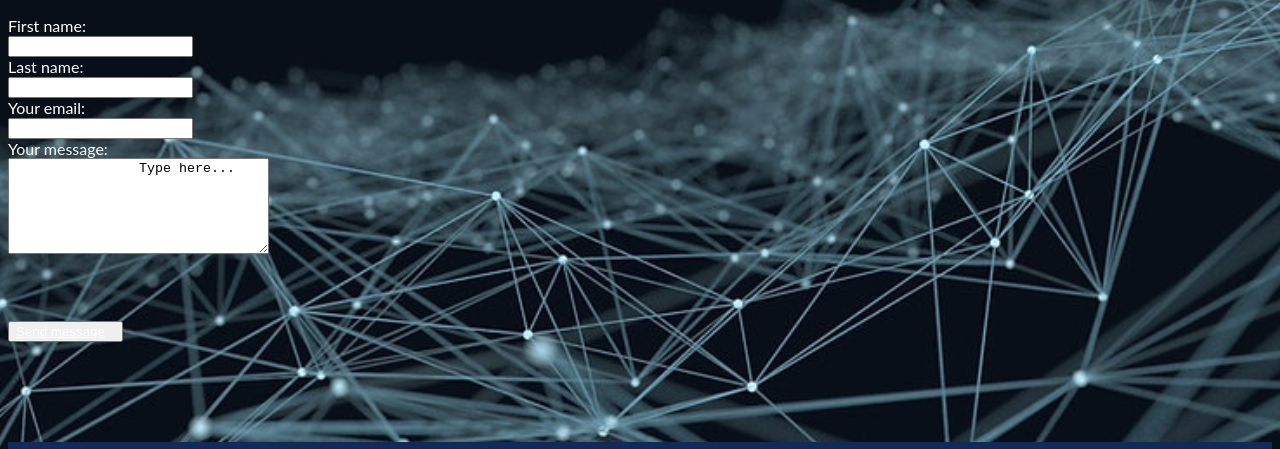
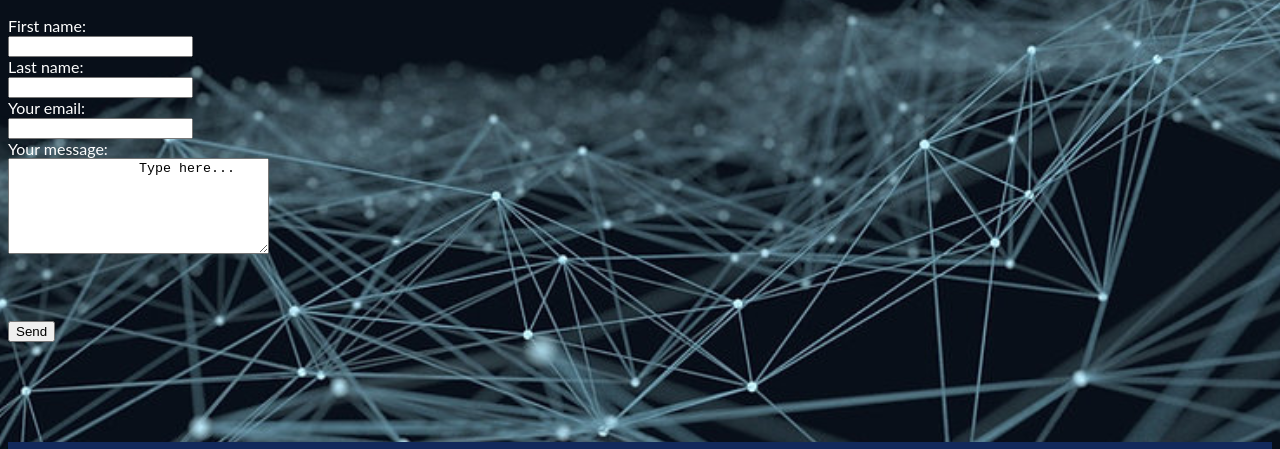
Before and after one commit to anxhelateli/portfolio-web, a plain HTML site: page kodi/html/contact.html in a window 1280 px wide. Shown: the part 261-710 px from the top of the page. Drawn offline with Linux system fonts and the light colour scheme.

Commit message:
editimi i fundit

```diff
--- a/kodi/html/contact.html
+++ b/kodi/html/contact.html
@@ -36,7 +36,7 @@
         <h1>Let's keep in touch...</h1>
         <h3>You have a question? Contact me by filling the form.</h3>
 
-             <form action="mailto:anxhelateli@hotmail.com" method="post" enctype="text/plain">
+             <form action="https://formspree.io/f/xvojykle" method="post">
                <label for="fname">First name:</label><br>
                <input type="text" id="fname" name="fname"><br>
                <label for="lname">Last name:</label><br>
@@ -51,11 +51,9 @@
 
 
             <div class="button-container">
-                <button class="inline-button" style="text-align: left;" >
-                    <a href="mailto:anxhelateli@hotmail.com">Send message</a>
-                </button>
-
+            <input type="submit" name="" value="Send">
             </div>
+            </form>
 
 
 
```
